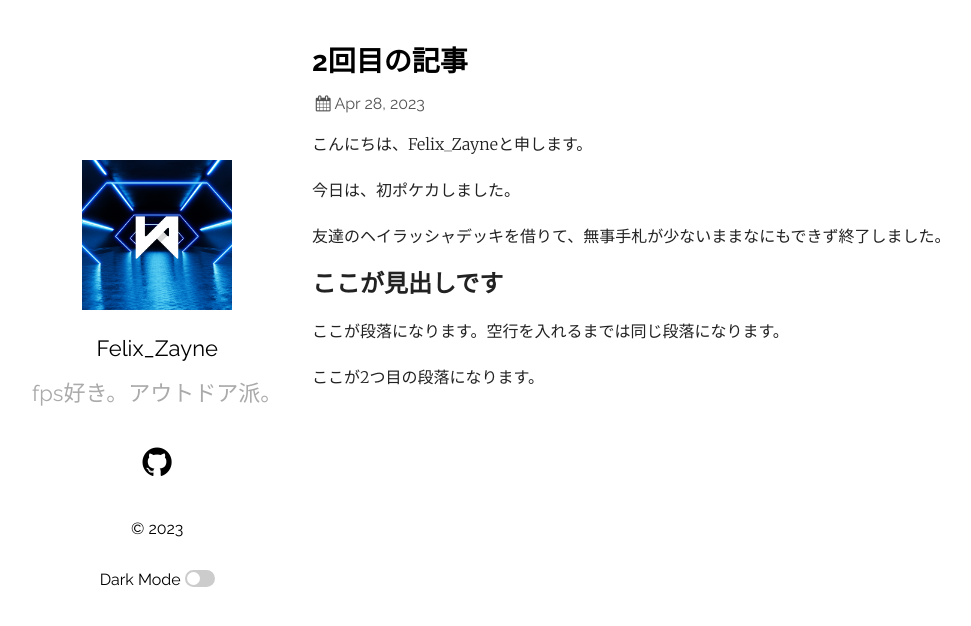
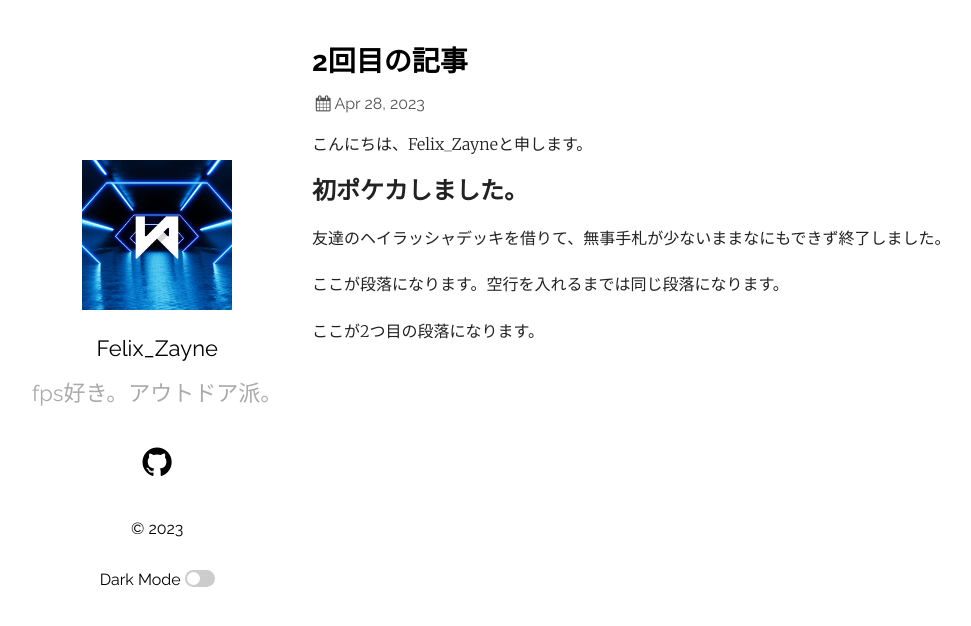
Before and after one commit to ayaponzu2525/ayaponzu2525.github.io, a Jekyll site: the page built from _posts/2023-04-28-article2 copy.md, in a window 1280 px wide. Shown: the top 626 px of the page, without its empty margins (43-1014 px from the left). Built offline with Jekyll 4.4.1, drawn with Linux system fonts in a browser that asks for light colours.

Commit message:
本文変更

```diff
--- a/_posts/2023-04-28-article2 copy.md
+++ b/_posts/2023-04-28-article2 copy.md
@@ -6,11 +6,10 @@ categories:
 ---
 こんにちは、Felix_Zayneと申します。
 
-今日は、初ポケカしました。
+## 初ポケカしました。
 
 友達のヘイラッシャデッキを借りて、無事手札が少ないままなにもできず終了しました。
 
-## ここが見出しです
 ここが段落になります。空行を入れるまでは同じ段落になります。
 
 ここが2つ目の段落になります。
```
